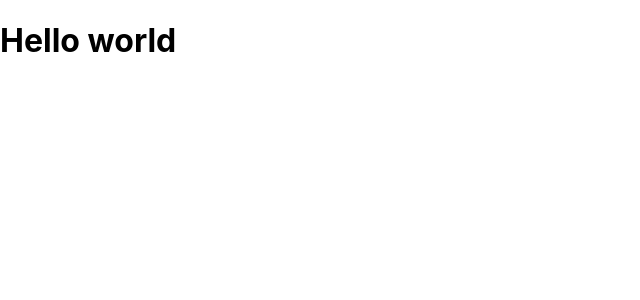
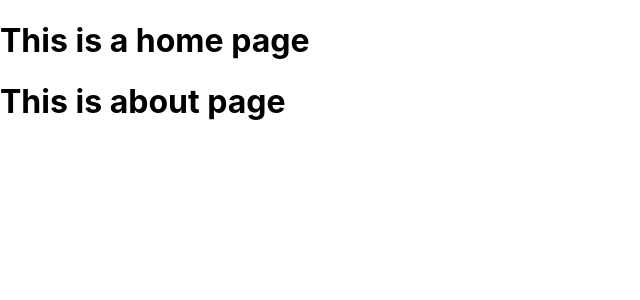
Before and after one commit to GeethuGopi/gitreact, a React (Create React App) app: page /About in a window 1280 px wide. Shown: the top 300 px of the page, without its empty margins (0-640 px from the left). Built offline with nearby package versions, Linux system fonts and the light colour scheme.

Commit message:
heading tag is added in about

```diff
--- a/src/App.js
+++ b/src/App.js
@@ -1,8 +1,11 @@
 import React from 'react';
+import Home from './Component/Home';
+import About from './Component/About';
 const App = () => {
   return (
     <div>
-    <h1>Hello world</h1>
+    <Home />
+    <About />
     </div>
    );
 }
--- a/src/Component/About.js
+++ b/src/Component/About.js
@@ -1,6 +1,10 @@
 import React from 'react';
 const About = () => {
-    return (  );
+    return (
+       <div>
+       <h1>This is about page</h1>
+       </div>
+    );
 }
 
 export default About;
```
